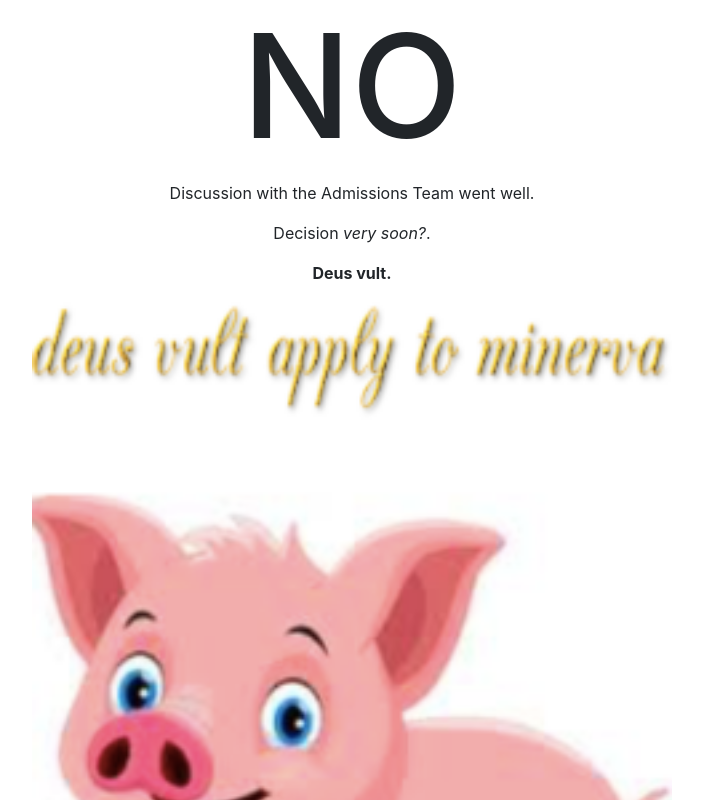
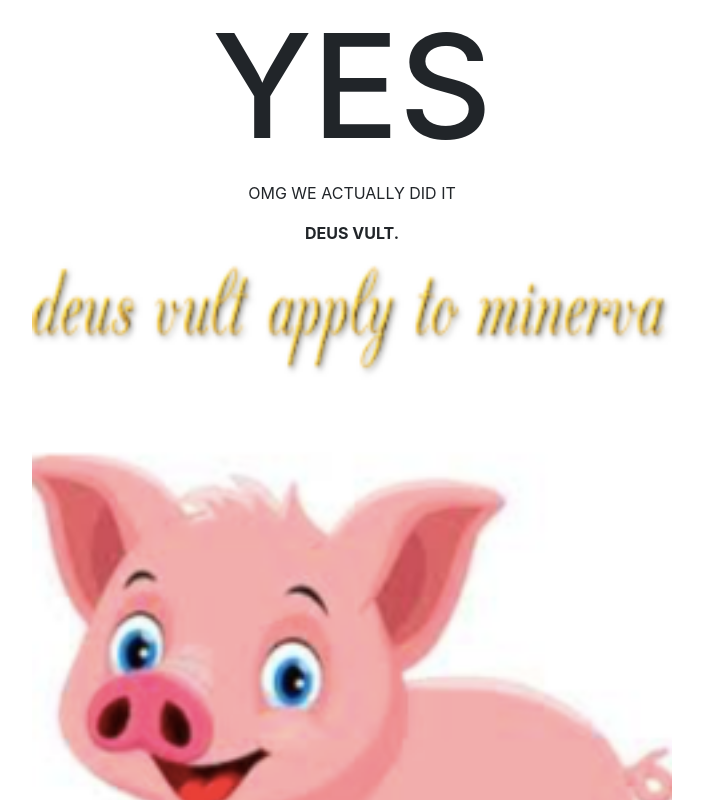
Before and after one commit to isparkeracceptedtominervayet/isparkeracceptedtominervayet.github.io, a plain HTML site: page index.html in a window 1280 px wide. Shown: the top 800 px of the page, without its empty margins (288-991 px from the left). Drawn offline with nearby package versions, Linux system fonts and the light colour scheme.

Commit message:
Update index.html

```diff
--- a/index.html
+++ b/index.html
@@ -6,10 +6,9 @@
 </head>
 <html>
   <body>
-    	<h1 style="text-align: center; font-size: 900%;">NO</h1>
-    	<p style="text-align: center;">Discussion with the Admissions Team went well.</p>
-	  <p style="text-align: center;">Decision <i>very soon?</i>.</p>
-	  <p style="text-align: center;"><strong>Deus vult.</strong></p>
+    	<h1 style="text-align: center; font-size: 900%;">YES</h1>
+    	<p style="text-align: center;">OMG WE ACTUALLY DID IT</p>
+	  <p style="text-align: center;"><strong>DEUS VULT.</strong></p>
 	<img src="pig.png" alt="Deus Vult" class="center" />
 	<br>
 	<br>
```
